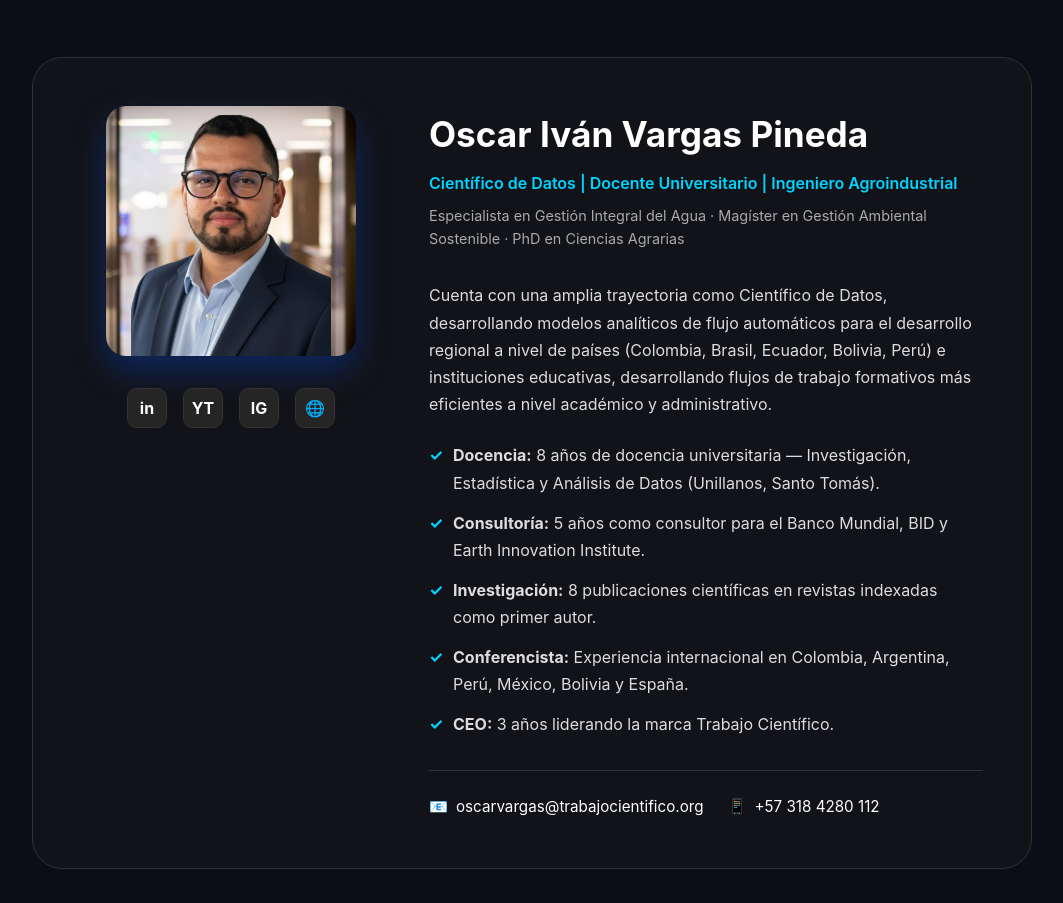
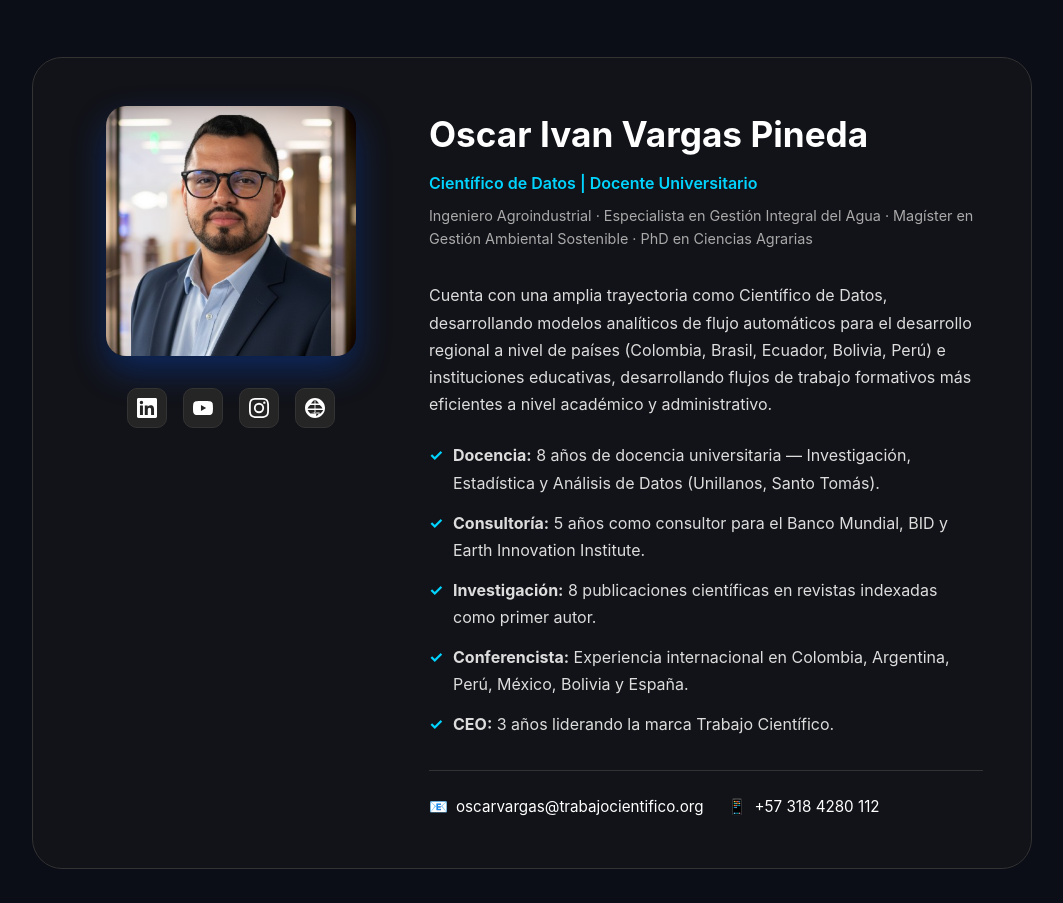
Before and after one commit to trabajocientifico/cursos, a plain HTML site: page index.html in a window 1280 px wide. Shown: the part 3918-4821 px from the top of the page, without its empty margins (108-1171 px from the left). Drawn offline with Linux system fonts and the light colour scheme.

Commit message:
ajustes al instructor

```diff
--- a/index.html
+++ b/index.html
@@ -526,18 +526,26 @@
             <img src="imagenes/oscar-vargas.jpg" alt="Oscar Iván Vargas Pineda" class="instructor-placeholder-img" style="object-fit:cover;">
           </div>
           <div class="instructor-socials">
-            <a href="https://www.linkedin.com/in/oscar-ivan-vargas-pineda-2aa543240/" target="_blank" class="social-link" title="LinkedIn">in</a>
-            <a href="https://www.youtube.com/@TCientifico" target="_blank" class="social-link" title="YouTube">YT</a>
-            <a href="https://www.instagram.com/trabajocientifico/" target="_blank" class="social-link" title="Instagram">IG</a>
-            <a href="https://trabajocientifico.github.io/servicios/" target="_blank" class="social-link" title="Sitio Web">🌐</a>
+            <a href="https://www.linkedin.com/in/oscar-ivan-vargas-pineda-2aa543240/" target="_blank" class="social-link" title="LinkedIn">
+              <svg width="20" height="20" viewBox="0 0 24 24" fill="currentColor"><path d="M20.447 20.452h-3.554v-5.569c0-1.328-.027-3.037-1.852-3.037-1.853 0-2.136 1.445-2.136 2.939v5.667H9.351V9h3.414v1.561h.046c.477-.9 1.637-1.85 3.37-1.85 3.601 0 4.267 2.37 4.267 5.455v6.286zM5.337 7.433a2.062 2.062 0 01-2.063-2.065 2.064 2.064 0 112.063 2.065zm1.782 13.019H3.555V9h3.564v11.452zM22.225 0H1.771C.792 0 0 .774 0 1.729v20.542C0 23.227.792 24 1.771 24h20.451C23.2 24 24 23.227 24 22.271V1.729C24 .774 23.2 0 22.222 0h.003z"/></svg>
+            </a>
+            <a href="https://www.youtube.com/@TCientifico" target="_blank" class="social-link" title="YouTube">
+              <svg width="20" height="20" viewBox="0 0 24 24" fill="currentColor"><path d="M23.498 6.186a3.016 3.016 0 00-2.122-2.136C19.505 3.545 12 3.545 12 3.545s-7.505 0-9.377.505A3.017 3.017 0 00.502 6.186C0 8.07 0 12 0 12s0 3.93.502 5.814a3.016 3.016 0 002.122 2.136c1.871.505 9.376.505 9.376.505s7.505 0 9.377-.505a3.015 3.015 0 002.122-2.136C24 15.93 24 12 24 12s0-3.93-.502-5.814zM9.545 15.568V8.432L15.818 12l-6.273 3.568z"/></svg>
+            </a>
+            <a href="https://www.instagram.com/trabajocientifico/" target="_blank" class="social-link" title="Instagram">
+              <svg width="20" height="20" viewBox="0 0 24 24" fill="currentColor"><path d="M12 2.163c3.204 0 3.584.012 4.85.07 3.252.148 4.771 1.691 4.919 4.919.058 1.265.069 1.645.069 4.849 0 3.205-.012 3.584-.069 4.849-.149 3.225-1.664 4.771-4.919 4.919-1.266.058-1.644.07-4.85.07-3.204 0-3.584-.012-4.849-.07-3.26-.149-4.771-1.699-4.919-4.92-.058-1.265-.07-1.644-.07-4.849 0-3.204.013-3.583.07-4.849.149-3.227 1.664-4.771 4.919-4.919 1.266-.057 1.645-.069 4.849-.069zM12 0C8.741 0 8.333.014 7.053.072 2.695.272.273 2.69.073 7.052.014 8.333 0 8.741 0 12c0 3.259.014 3.668.072 4.948.2 4.358 2.618 6.78 6.98 6.98C8.333 23.986 8.741 24 12 24c3.259 0 3.668-.014 4.948-.072 4.354-.2 6.782-2.618 6.979-6.98.059-1.28.073-1.689.073-4.948 0-3.259-.014-3.667-.072-4.947-.196-4.354-2.617-6.78-6.979-6.98C15.668.014 15.259 0 12 0zm0 5.838a6.162 6.162 0 100 12.324 6.162 6.162 0 000-12.324zM12 16a4 4 0 110-8 4 4 0 010 8zm6.406-11.845a1.44 1.44 0 100 2.881 1.44 1.44 0 000-2.881z"/></svg>
+            </a>
+            <a href="https://trabajocientifico.github.io/servicios/" target="_blank" class="social-link" title="Sitio Web">
+              <svg width="20" height="20" viewBox="0 0 24 24" fill="currentColor"><path d="M12 0C5.373 0 0 5.373 0 12s5.373 12 12 12 12-5.373 12-12S18.627 0 12 0zm-.5 2.05V6.5H7.22A15.97 15.97 0 0111.5 2.05zm1 0A15.97 15.97 0 0116.78 6.5H12.5V2.05zM6.35 8.5h5.15v4H3.07a9.96 9.96 0 013.28-4zm6.15 0h5.15a9.96 9.96 0 013.28 4H12.5V8.5zm-9.43 6H11.5v4H6.35a9.96 9.96 0 01-3.28-4zm10.43 0h8.43a9.96 9.96 0 01-3.28 4H12.5v-4zm-1 6v-4.45A15.97 15.97 0 017.22 17.5h4.28v4.45zm1 0V17.5h4.28a15.97 15.97 0 01-4.28 4.45z"/></svg>
+            </a>
           </div>
         </div>
 
         <div class="instructor-info">
           <div class="instructor-header-info">
-            <h3>Oscar Iván Vargas Pineda</h3>
-            <p class="instructor-titles">Científico de Datos | Docente Universitario | Ingeniero Agroindustrial</p>
-            <p class="instructor-degrees">Especialista en Gestión Integral del Agua · Magíster en Gestión Ambiental Sostenible · PhD en Ciencias Agrarias</p>
+            <h3>Oscar Ivan Vargas Pineda</h3>
+            <p class="instructor-titles">Científico de Datos | Docente Universitario</p>
+            <p class="instructor-degrees">Ingeniero Agroindustrial · Especialista en Gestión Integral del Agua · Magíster en Gestión Ambiental Sostenible · PhD en Ciencias Agrarias</p>
           </div>
 
           <div class="instructor-bio">
```
Also changed, not shown: 2 other files.
